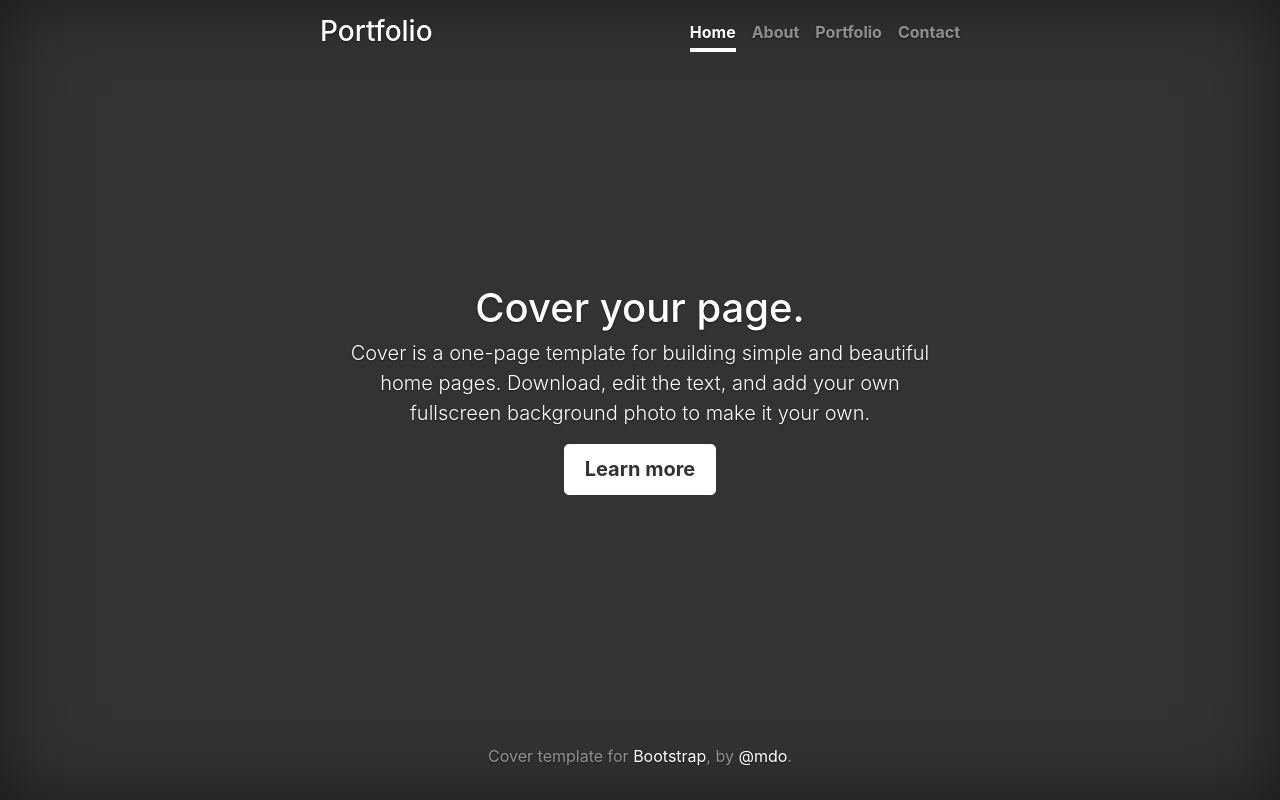
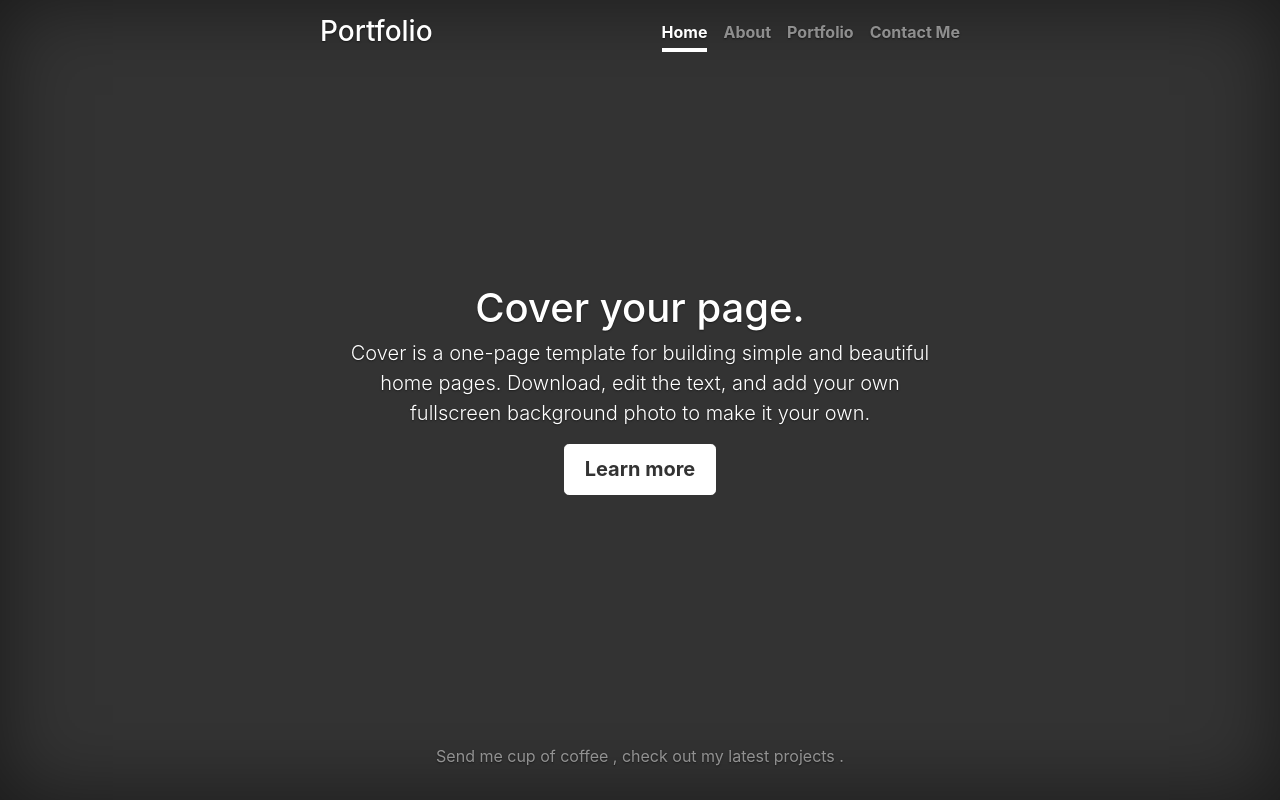
Before and after one commit to EphraimSE/ephraim-portfolio, a plain HTML site: page index.html in a window 1280 px wide. Drawn offline with nearby package versions, Linux system fonts and the light colour scheme.

Commit message:
modified the footer, added slack profile and link to site

```diff
--- a/index.html
+++ b/index.html
@@ -29,7 +29,7 @@
             <a class="nav-link active" href="#">Home</a>
             <a class="nav-link" href="#">About</a>
             <a class="nav-link" href="#">Portfolio</a>
-            <a class="nav-link" href="#">Contact</a>
+            <a class="nav-link" href="#">Contact Me</a>
           </nav>
         </div>
       </header>
@@ -44,7 +44,7 @@
 
       <footer class="mastfoot mt-auto">
         <div class="inner">
-          <p>Cover template for <a href="https://getbootstrap.com/">Bootstrap</a>, by <a href="https://twitter.com/mdo">@mdo</a>.</p>
+          <p>Send me cup of coffee <a href="https://ephraimseoke.slack.com"></a>, check out my latest projects <a href="https://ephraimseoke.netlify.app/"></a> .</p>
         </div>
       </footer>
     </div>
```
